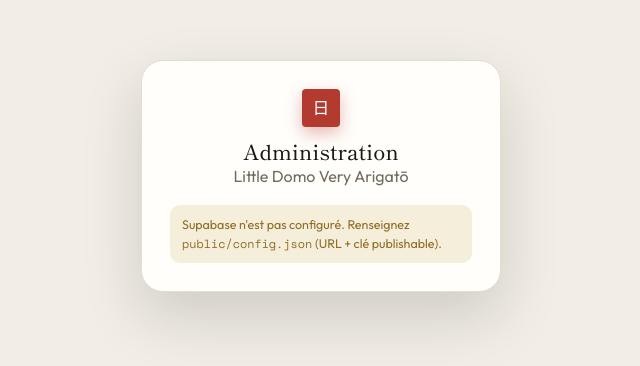
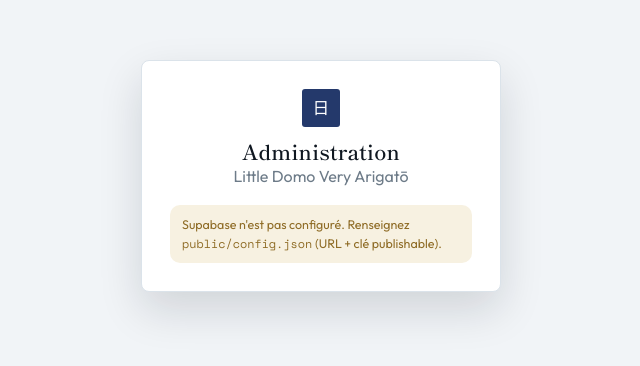
Before and after one commit to ValentinDelpy/japon-2026, an Angular app: page /admin/login in a window 1280 px wide. Shown: the part 224-590 px from the top of the page, without its empty margins (319-959 px from the left). Built offline with nearby package versions, Linux system fonts and the light colour scheme; no server answers.

Commit message:
UI - nouvelle direction Mizu (indigo/or, papier froid, geometrie nette)

```diff
--- a/css/style.css
+++ b/css/style.css
@@ -1366,3 +1366,116 @@
 /* Contraste renforcé pour le texte secondaire (≥ 4.5:1) */
 .muted, .stat-detail, .upcoming-acts, .card-dates, .guide-dest-preview { color: var(--ink3); }
 [data-theme="dark"] { --ink3: #8f8778; }
+
+/* ════════════════════════════════════════════════════════════════
+   D — MIZU (nouvelle direction)
+   Papier froid · Indigo 藍 · Or 金 · géométrie nette, éditorial
+   ════════════════════════════════════════════════════════════════ */
+
+:root {
+  --bg: #f1f4f7; --surface: #ffffff; --surface2: #e8edf2; --surface3: #dde4eb;
+  --border: #dbe3ea; --border2: #c2ceda; --snow: #ffffff; --white: #ffffff; --paper-warm: #f7fafc;
+  --ink: #0f1720; --ink2: #45525f; --ink3: #6d7b88;
+  --accent: #24396b; --accent-d: #1a2b52; --accent-l: #e7ecf7;
+  --accent2: #b08d3f; --accent2-l: #f7f1e3;
+  --vermillion: #24396b; --vermillion-l: #e7ecf7;
+  --sage: #4f7d5f; --sage-l: #e8f1ea; --sage-d: #3b5f47;
+  --blush: #a8443f; --blush-l: #f7e9e8; --blush-d: #87332f;
+  --sky: #3a6ea5; --sky-l: #e8f0f8; --sky-d: #2c557e;
+  --amber: #a9822f; --amber-l: #f7f1e1; --amber-d: #7f611f; --amber-dark: #8f6c26;
+  --lavender: #6b5aa0; --lavender-l: #efecf8;
+  --seal: #b08d3f; --seal-l: #d9c48c; --sumi: #0f1720;
+  --r-sm: 2px; --r-md: 4px; --r-lg: 6px; --r-xl: 8px; --r: 4px;
+  --shadow-xs: 0 1px 1px rgba(15, 23, 32, .04);
+  --shadow-sm: 0 1px 2px rgba(15, 23, 32, .05);
+  --shadow-md: 0 6px 20px rgba(15, 23, 32, .08);
+  --shadow-lg: 0 18px 44px rgba(15, 23, 32, .14);
+  --sidebar-bg: #0f1720; --sidebar-border: rgba(255, 255, 255, .07);
+  --sidebar-text: rgba(255, 255, 255, .5); --sidebar-text-active: #ffffff;
+  --sidebar-active-bg: rgba(36, 57, 107, .55); --sidebar-hover-bg: rgba(255, 255, 255, .05);
+  --header-bg: rgba(241, 244, 247, .85);
+}
+
+[data-theme="sakura"] {
+  --bg: #faf4f5; --surface: #fffafb; --surface2: #f4e9ec; --surface3: #ecdfe3;
+  --border: #ecdfe3; --border2: #d9c2c9; --snow: #fffafb; --white: #ffffff; --paper-warm: #fdf7f8;
+  --ink: #1f1418; --ink2: #5a444c; --ink3: #8a7078;
+  --accent: #8a2f52; --accent-d: #6e2441; --accent-l: #f7e8ee;
+  --accent2: #a86a3f; --accent2-l: #f7efe8;
+  --vermillion: #8a2f52; --vermillion-l: #f7e8ee;
+  --sage: #6f6a8a; --sage-l: #eeedf6; --sage-d: #565278;
+  --blush: #b0446a; --blush-l: #f9e9ef; --blush-d: #8c3453;
+  --sky: #6b5aa0; --sky-l: #efecf8; --sky-d: #52447d;
+  --amber: #a86a3f; --amber-l: #f7efe8; --amber-d: #824f2c; --amber-dark: #8f5a33;
+  --lavender: #8a5a9a; --lavender-l: #f3ecf6;
+  --seal: #b0446a; --seal-l: #d99cb2; --sumi: #1f1418;
+  --sidebar-bg: #241820; --sidebar-active-bg: rgba(138, 47, 82, .5);
+}
+
+[data-theme="dark"] {
+  --bg: #0a0f16; --surface: #111823; --surface2: #18212e; --surface3: #202b3a;
+  --border: #223041; --border2: #33465c; --snow: #111823; --white: #18212e; --paper-warm: #0d141d;
+  --ink: #e8eef4; --ink2: #a3b1bf; --ink3: #7c8a97;
+  --accent: #7ea0e0; --accent-d: #a3bdf0; --accent-l: rgba(126, 160, 224, .16);
+  --accent2: #d0aa5a; --accent2-l: rgba(208, 170, 90, .15);
+  --vermillion: #7ea0e0; --vermillion-l: rgba(126, 160, 224, .16);
+  --sage: #6fae87; --sage-l: rgba(111, 174, 135, .15); --sage-d: #97c9a9;
+  --blush: #d97a74; --blush-l: rgba(217, 122, 116, .15); --blush-d: #e8a09b;
+  --sky: #6fa8d8; --sky-l: rgba(111, 168, 216, .15); --sky-d: #9cc6e6;
+  --amber: #d0aa5a; --amber-l: rgba(208, 170, 90, .15); --amber-d: #e2c485; --amber-dark: #d0aa5a;
+  --lavender: #a99ad8; --lavender-l: rgba(169, 154, 216, .15);
+  --seal: #d0aa5a; --seal-l: #e2c485; --sumi: #0a0f16;
+  --shadow-sm: 0 1px 2px rgba(0, 0, 0, .5);
+  --shadow-md: 0 6px 20px rgba(0, 0, 0, .55);
+  --shadow-lg: 0 18px 44px rgba(0, 0, 0, .65);
+  --sidebar-bg: #080c12; --sidebar-border: #1a2432;
+  --sidebar-active-bg: rgba(126, 160, 224, .16);
+  --header-bg: rgba(10, 15, 22, .85);
+}
+
+/* Typographie éditoriale */
+h1 { font-size: clamp(1.8rem, 3.6vw, 2.6rem); font-weight: 600; }
+h2, h3 { font-weight: 600; }
+.page-header h1::after { background: var(--accent2); }
+.page-header h1 .jp-accent { color: var(--accent2); }
+
+/* Sidebar indigo */
+.logo-mark { background: var(--accent); border-radius: 3px; box-shadow: none; }
+.nav-link.active { box-shadow: inset 3px 0 0 var(--accent2); }
+.countdown-days { color: var(--accent2); }
+.countdown-widget { border-color: rgba(176, 141, 63, .3); }
+.admin-seal { background: rgba(176, 141, 63, .12); border-color: rgba(176, 141, 63, .35); color: #e7d6ac; }
+.admin-seal:hover { background: rgba(176, 141, 63, .22); border-color: var(--accent2); color: #fff; }
+.admin-seal-mark { background: var(--accent2); }
+
+/* Hero : voile indigo */
+.dash-hero-overlay { background: linear-gradient(180deg, rgba(15, 23, 32, .25) 0%, rgba(15, 23, 32, .55) 55%, rgba(15, 23, 32, .92) 100%); }
+.dash-hero-arrow { color: var(--accent2); }
+
+/* Cartes nettes */
+.card-base, .map-container, .stops-panel, .budget-table-wrap, .budget-summary, .itinerary-full-table,
+.summary-card, .converter-card, .print-calendar, .recap-section, .packing-progress-bar-wrap,
+.packing-cat, .cl-phase, .logistique-card, .j101-section, .meteo-card, .meteo-packing-tip,
+.agenda-city-block, .resto-card, .souvenir-card, .phrase-card, .stats-big-card, .stats-fun-card,
+.surprise-card, .progress-strip, .stat-card, .home-panel, .stop-card, .guide-dest-card,
+.admin-form, .discover-card, .before-card, .live-hero, .next-card {
+  border-radius: var(--r-md); border-color: var(--border); box-shadow: var(--shadow-xs);
+}
+.stat-card:hover, .stop-card:hover, .guide-dest-card:hover, .quick-link:hover, .admin-card:hover,
+.discover-card:hover { transform: translateY(-2px); box-shadow: var(--shadow-sm); border-color: var(--border2); }
+.map-title-bar, .stops-panel-header, .recap-header, .converter-header, .calendar-header {
+  background: var(--surface2); border-bottom: 1px solid var(--border); letter-spacing: .16em;
+}
+
+/* Boutons indigo/or */
+.btn { border-radius: var(--r-sm); letter-spacing: .1em; text-transform: uppercase; font-size: .72rem; font-weight: 700; }
+.btn-primary { background: var(--accent); box-shadow: none; }
+.btn-primary:hover { background: var(--accent-d); box-shadow: none; }
+.btn-secondary { background: transparent; border: 1px solid var(--border2); }
+.surprise-btn { background: var(--accent); border-radius: var(--r-md); }
+.stops-count, .guide-dest-num { background: var(--accent); }
+.prog-fill-blush { background: var(--accent); }
+.bottom-nav-link.active { background: var(--accent-l); color: var(--accent); }
+.mobile-header .mobile-title-jp { background: var(--accent); }
+.tl-dot { box-shadow: 0 0 0 2px var(--bg), 0 0 0 3px var(--border); }
+.gd-section-title, .phrase-section-title, .stats-section-title { border-bottom-color: var(--border2); }
```
